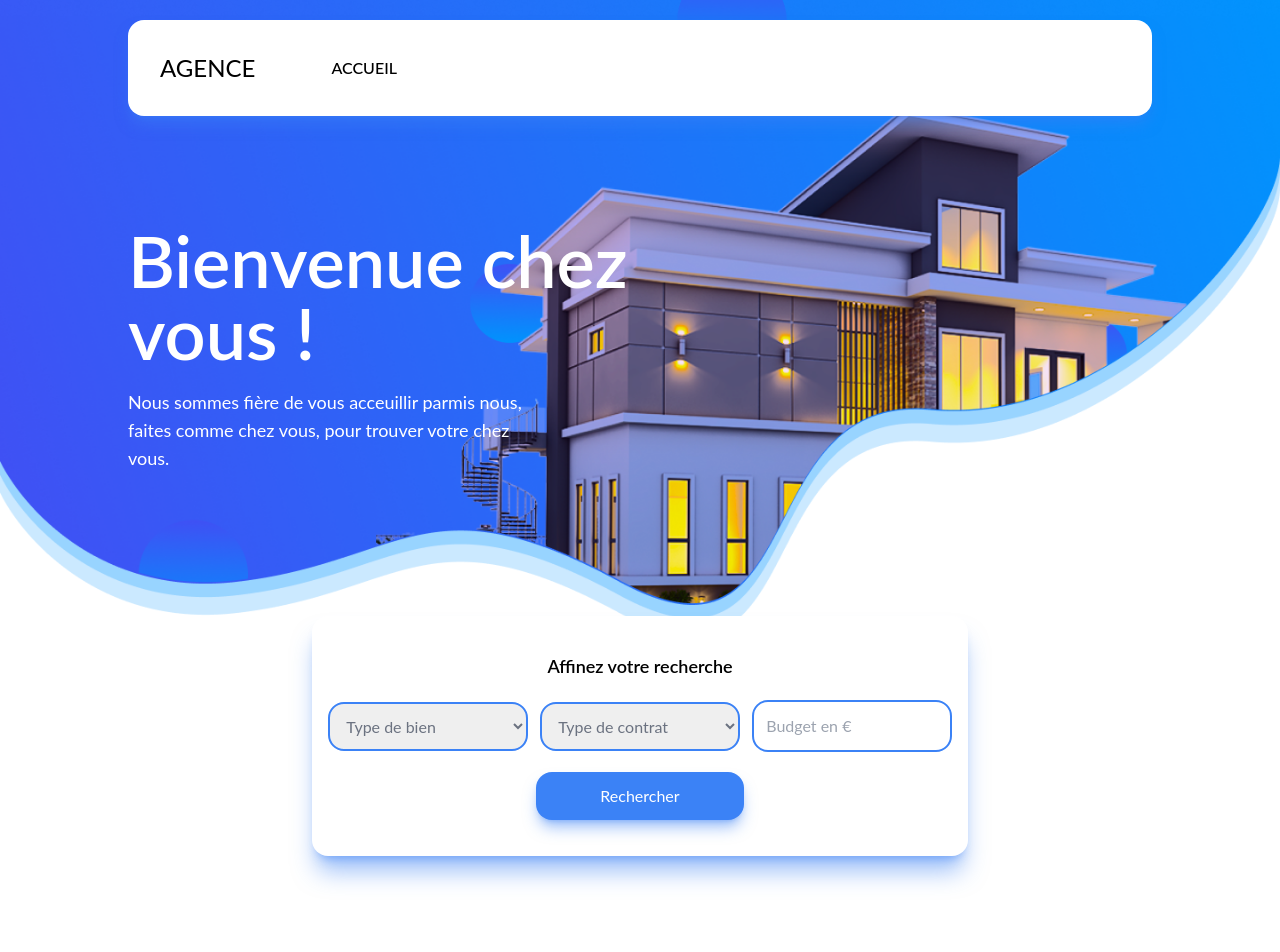
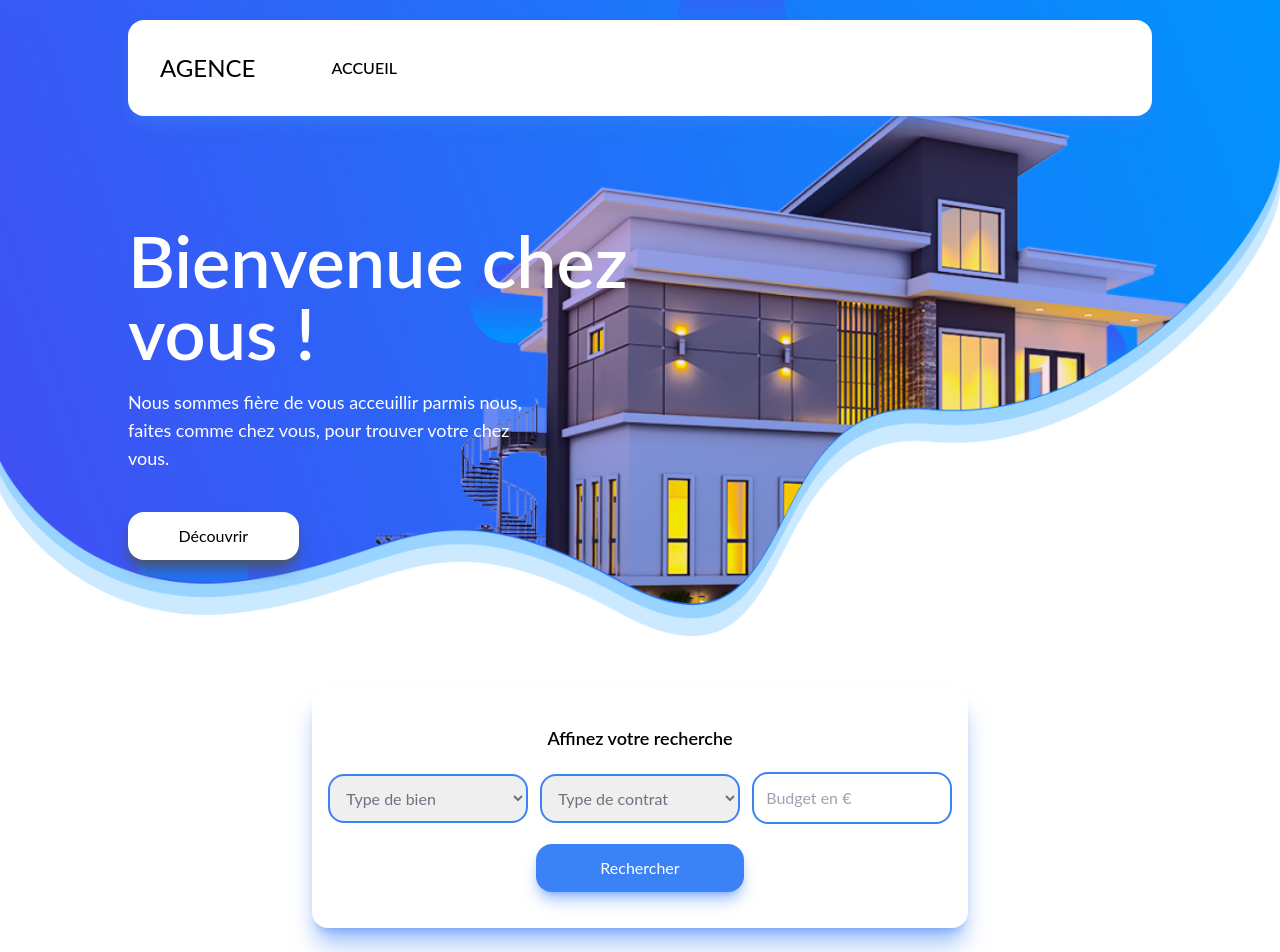
Before and after one commit to dorayy/API_AGENCE, a React (Create React App) app in the folder front/: page / in a window 1280 px wide. Shown: the top 952 px of the page. Built offline with nearby package versions, Linux system fonts and the light colour scheme.

Commit message:
button home

```diff
--- a/front/src/pages/Home/index.jsx
+++ b/front/src/pages/Home/index.jsx
@@ -25,10 +25,13 @@ const Home = () => {
                 Nous sommes fière de vous acceuillir parmis nous, faites comme
                 chez vous, pour trouver votre chez vous.
               </p>
+              <button className="h-12 w-2/6 mt-10 text-black rounded-2xl bg-white shadow-lg shadow-gray-600">
+                Découvrir
+              </button>
             </div>
             <div className="w-6/12"></div>
           </div>
-          <div className="w-4/5 flex justify-center items-center mt-36">
+          <div className="w-4/5 flex justify-center items-center mt-32">
             <div className="w-4/5 h-60 rounded-2xl shadow-xl shadow-blue-500/50 bg-white p-4">
               <div className="w-full h-full flex flex-col justify-center items-center">
                 <h6 className="mb-5 text-lg font-semibold text-black">
```
